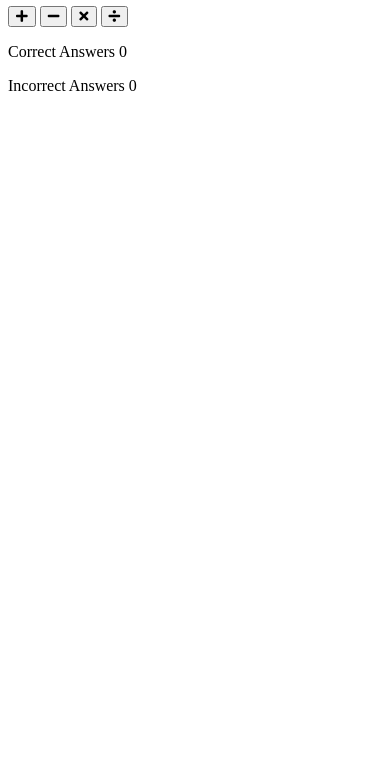
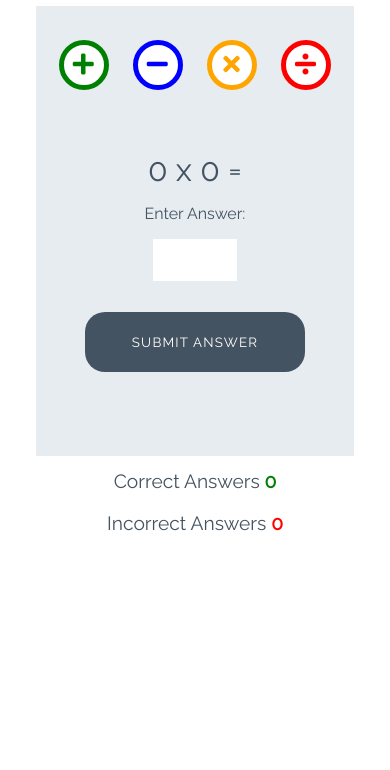
Before and after one commit to FlyingCarpetC/Love-Maths, a plain HTML site: page index.html in a window 390 px wide. Shown: the part 74-844 px from the top of the page. Drawn offline with Linux system fonts and the light colour scheme.

Commit message:
add styled for game

```diff
--- a/assets/css/style.css
+++ b/assets/css/style.css
@@ -0,0 +1,252 @@
+/* --------- Global style */
+
+body {
+    background-color: white;
+    font-family: "Raleway", sans-serif;
+    color: #445361;
+    text-align: center;
+}
+
+/* --------- Heading */
+
+.heading {
+    text-align: center;
+    font-size: 2.5rem;
+}
+
+.logo {
+    height: 40px;
+    padding-right: 5px;
+}
+
+/* --------- Game layout */
+
+.game-area {
+    background-color: #E6ECF0;
+    box-sizing: border-box;
+    width: 85%;
+    height: 65vh;
+    max-height: 450px;
+    max-width: 830px;
+    margin-left: auto;
+    margin-right: auto;
+    padding: 1%;
+}
+
+.question-area {
+    width: 50%;
+    font-size: 2rem;
+    margin: auto;
+    padding: 50px 0;
+}
+
+.question-area span {
+    padding: 0 15px;
+}
+
+.score-area {
+    margin: 5px auto;
+    width: 60%;
+    font-size: 1.2rem;
+}
+
+.controls-area {
+    width: 85%;
+    margin: 30px auto;
+}
+
+#score {
+    color: green;
+    font-weight: bold;
+}
+
+#incorrect {
+    color: red;
+    font-weight: bold;
+}
+
+.answer-message {
+    display: none;
+    font-size: 1rem;
+}
+
+#answer-box {
+    border: none;
+    color: #445361;
+    display: inline-block;
+    height: 40px;
+    width: 80px;
+    font-size: 1.2rem;
+}
+
+.scores {
+    display: inline-block;
+    padding: 25px;
+}
+
+/* --------- Buttons */
+
+.btn {
+    width: 220px;
+    height: 60px;
+    font-family: "Raleway", sans-serif;
+    text-transform: uppercase;
+    letter-spacing: 1.2px;
+    color: white;
+}
+
+.btn:focus {
+    outline: none;
+}
+
+.btn--big {
+    padding-top: 10px;
+    border-radius: 50%;
+    background-color: white;
+    border: 10px solid;
+    width: 100px;
+    height: 100px;
+    font-size: 3.2rem;
+    margin: 0 30px;
+    transition: all 0.5s;
+}
+
+.btn-big::after {
+    content: attr(data-type);
+    font-size: 1rem;
+    color: #445361;
+    position: relative;
+    left: -0.5em;
+}
+
+.btn--blue {
+    border-color: blue;
+    color: blue;
+}
+
+.btn--blue:active,
+.btn--blue:hover {
+    background-color: darkblue;
+    color: white;
+}
+
+.btn--orange {
+    border-color: orange;
+    color: orange;
+}
+
+.btn--orange:active,
+.btn--orange:hover {
+    background-color: darkorange;
+    color: white;
+}
+
+.btn--red {
+    border-color: red;
+    color: red;
+}
+
+.btn--red:active,
+.btn--red:hover {
+    background-color: darkred;
+    color: white;
+}
+
+.btn--green {
+    border-color: green;
+    color: green;
+}
+
+.btn--green:active,
+.btn--green:hover {
+    background-color: darkgreen;
+    color: white;
+}
+
+.btn--gray {
+    margin-top: 25px;
+    background-color: #445361;
+    border: 1px transparent;
+    border-radius: 20px;
+}
+
+.btn--gray:active,
+.btn--gray:hover {
+    background-color: #0d1013;
+}
+
+/* --------- Media queries */
+
+@media (max-width: 414px) {
+    .controls-area {
+        width: 100%;
+    }
+
+    .btn--big {
+        margin: 0 10px;
+        padding: 5px;
+        border: 5px solid;
+        width: 50px;
+        height: 50px;
+        font-size: 1.5rem;
+    }
+
+    .btn--big::after {
+        font-size: 0.6rem;
+        left: -0.7rem;
+    }
+
+    .question-area {
+        padding: 10% 0;
+        width: 100%;
+    }
+
+    .question-area span {
+        padding: 0;
+    }
+
+    .answer-message {
+        display: block;
+    }
+
+    #answer-box {
+        display: block;
+        margin: 0 auto;
+    }
+    .btn--gray {
+        margin-top: 0;
+    }
+
+    .score-area {
+        width: 100%;
+    }
+
+    .scores {
+        margin: 0.5em auto;
+        display: block;
+        padding: 5px;
+    }
+
+    .heading {
+        font-size: 2rem;
+    }
+}
+
+@media (max-width: 320px) {
+    .game-area {
+        height: 70vh;
+    }
+
+    .controls-area {
+        width: 75%;
+        margin: 10px auto;
+    }
+
+    .btn--big {
+        margin: 10px 10px;
+    }
+    .question-area {
+        padding: 10px 0;
+    }
+
+}
--- a/index.html
+++ b/index.html
@@ -15,25 +15,39 @@
 
     <div class="game-area">
         <div class="controls-area">
-            <button class="btn btn--big btn--green">
+            <button data-type="addition" class="btn btn--big btn--green">
                 <i class="fas fa-plus"></i>
             </button>
-            <button class="btn btn--big btn--blue">
+            <button data-type="subtrac" class="btn btn--big btn--blue">
                 <i class="fas fa-minus"></i>
             </button>
-            <button class="btn btn--big btn--orange">
+            <button data-type="multiply" class="btn btn--big btn--orange">
                 <i class="fas fa-times"></i>
             </button>
-            <button class="btn btn--big btn--red">
+            <button data-type="division" class="btn btn--big btn--red">
                 <i class="fas fa-divide"></i>
             </button>
         </div>
+
+
+
+
+    <div class="question-area">
+        <span id="operand1">0</span>
+        <span id="Operator">x</span>
+        <span id="operand2">0</span>
+        <span>=</span>
+        <p class="answer-message">Enter Answer:</p>
+        <input id="answer-box" type="number">
+
     </div>
+    <button data-type="submit" class="btn btn--gray">Submit Answer</button>
+</div>
 
-    <div class="score-area">
-        <p class="scores">Correct Answers <span id="score">0</span></p>
-        <p class="scores">Incorrect Answers <span id="incorrect">0</span></p>
-    </div>
+<div class="score-area">
+    <p class="scores">Correct Answers <span id="score">0</span></p>
+    <p class="scores">Incorrect Answers <span id="incorrect">0</span></p>
+</div>
 
     <script src="assets/js/script.js"></script>
 
```
